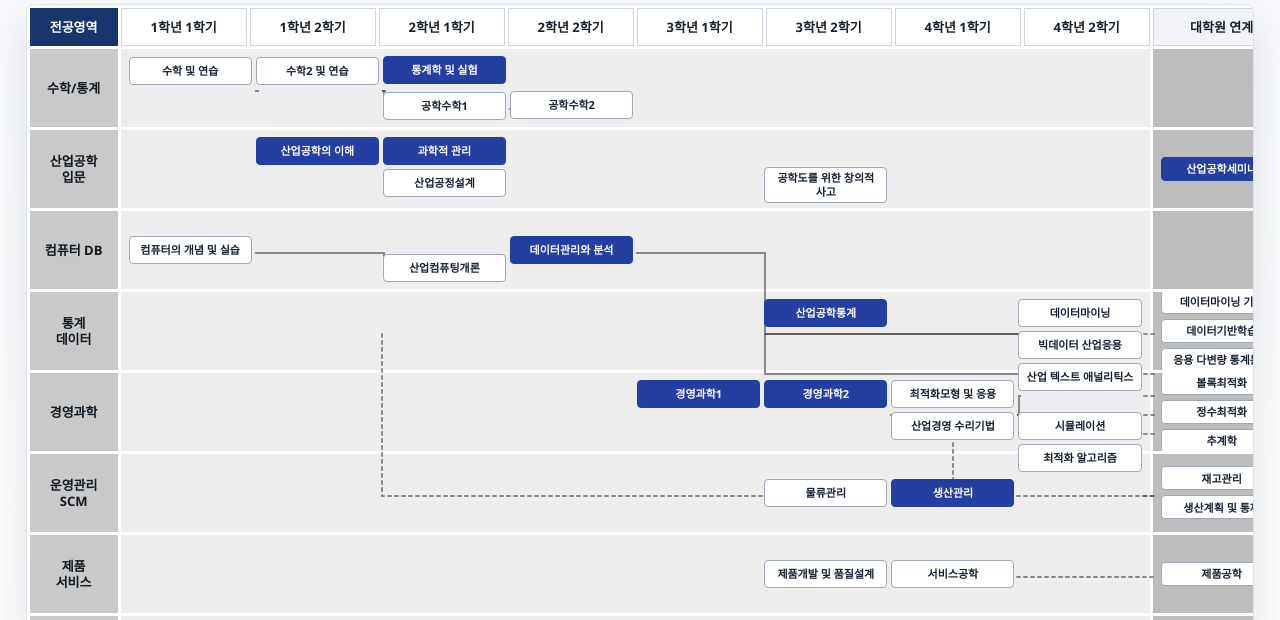
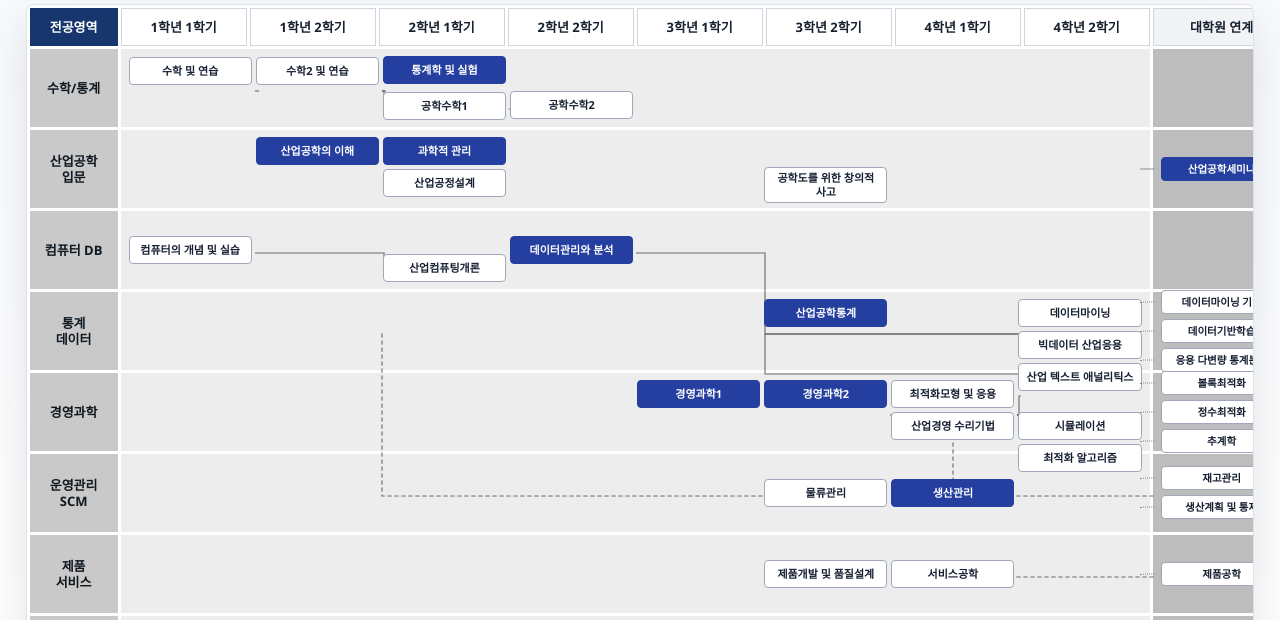
Before and after one commit to yunseo-lee-0527/snu-ie-navigator, a plain HTML site: page roadmap.html in a window 1280 px wide. Shown: the part 163-783 px from the top of the page. Drawn offline with Linux system fonts and the light colour scheme.

Commit message:
Tidy roadmap graduate connectors

```diff
--- a/roadmap.html
+++ b/roadmap.html
@@ -151,8 +151,6 @@
             <path class="line solid" d="M606 245 H735 V326 H991" />
             <path class="line solid" d="M735 326 H991" />
             <path class="line solid" d="M735 326 V366 H991" />
-            <path class="line dotted" d="M1114 326 H1126" />
-            <path class="line dotted" d="M1114 366 H1126" />
 
             <path class="line dotted" d="M352 326 V488 H737" />
             <path class="line solid" d="M860 407 H864" />
@@ -160,23 +158,15 @@
             <path class="line solid" d="M987 407 H991" />
             <path class="line solid" d="M987 407 H989 V388 H991" />
             <path class="line solid" d="M987 407 H989 V426 H991" />
-            <path class="line dotted" d="M1114 388 H1126" />
-            <path class="line dotted" d="M1114 407 H1126" />
-            <path class="line dotted" d="M1114 426 H1126" />
 
             <path class="line dotted" d="M987 488 H1126" />
-            <path class="line dotted" d="M1114 488 H1126" />
 
             <path class="line dotted" d="M987 569 H1126" />
             <path class="line solid" d="M987 650 H991" />
-            <path class="line solid" d="M1114 650 H1120 V631 H1126" />
-            <path class="line solid" d="M1114 650 H1120 V670 H1126" />
 
             <path class="line dotted" d="M860 711 H1126" />
             <path class="line solid" d="M860 731 H864" />
             <path class="line solid" d="M987 731 H991" />
-            <path class="line dotted" d="M1114 711 H1126" />
-            <path class="line dotted" d="M1114 751 H1126" />
           </svg>
         </div>
       </div>
--- a/styles.css
+++ b/styles.css
@@ -240,8 +240,8 @@ h3 {
 
 .roadmap-lines .line {
   fill: none;
-  stroke: rgba(66, 66, 66, 0.58);
-  stroke-width: 2;
+  stroke: rgba(70, 70, 70, 0.52);
+  stroke-width: 1.7;
   vector-effect: non-scaling-stroke;
 }
 
@@ -305,7 +305,7 @@ h3 {
   align-content: center;
   gap: 5px;
   background: #bdbdbd;
-  overflow: hidden;
+  overflow: visible;
 }
 
 .course,
@@ -335,10 +335,27 @@ h3 {
 
 .grad-course {
   min-height: 24px;
-  padding: 3px 6px;
+  width: 100%;
+  min-width: 0;
+  padding: 3px 5px;
   align-self: center;
-  font-size: 11px;
+  font-size: 10.5px;
+  line-height: 1.18;
   background: #fff;
+}
+
+.grad-course::before {
+  content: "";
+  position: absolute;
+  top: 50%;
+  right: calc(100% + 8px);
+  width: 14px;
+  border-top: 1.7px dotted rgba(70, 70, 70, 0.6);
+  transform: translateY(-50%);
+}
+
+.grad-course.emphasis::before {
+  border-top-style: solid;
 }
 
 .c1 { grid-column: 1; }
```
